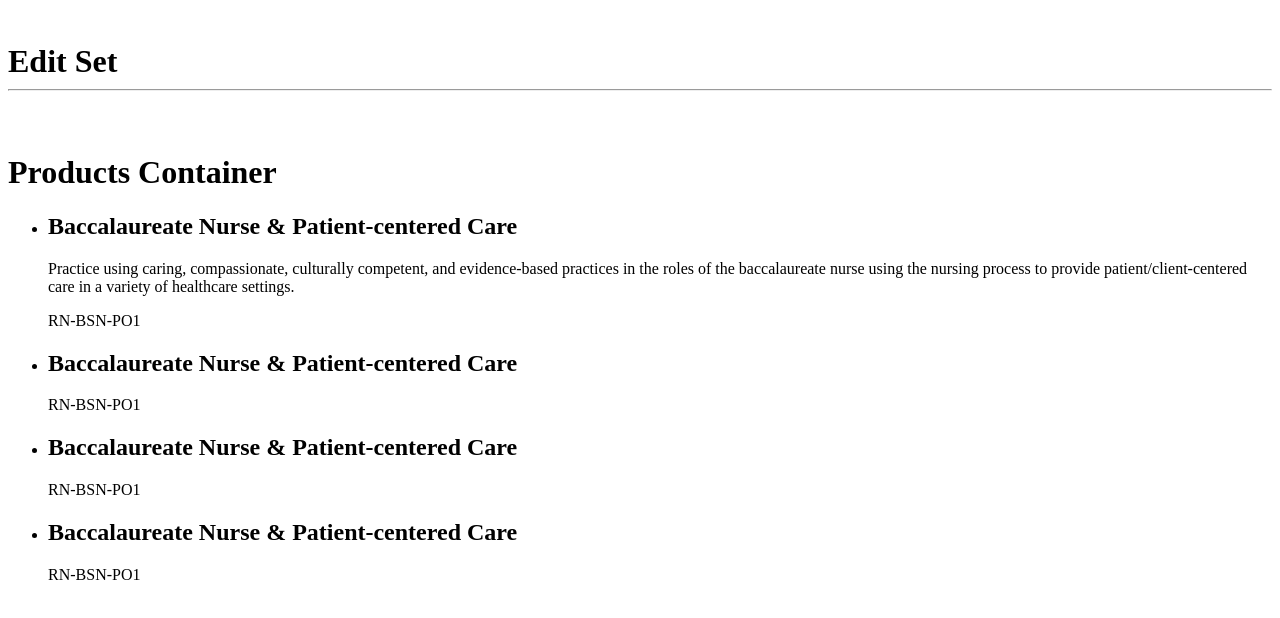
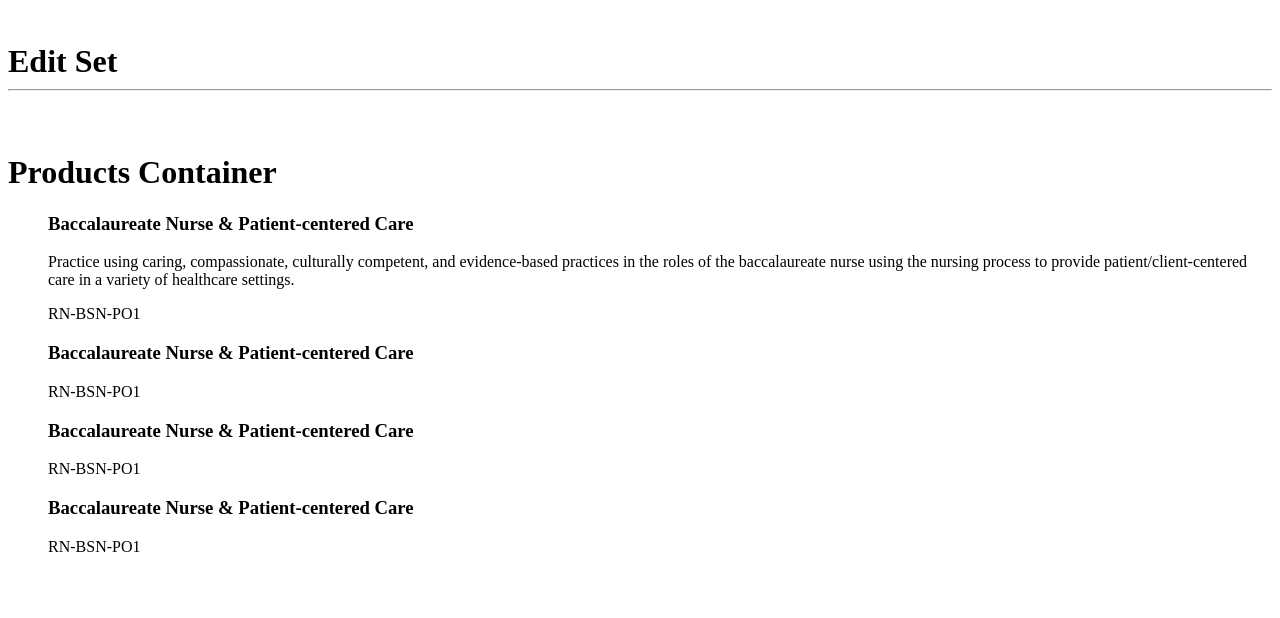
Before and after one commit to Ntwali-Josue/set, a React (Create React App) app: page / in a window 1280 px wide. Shown: the top 618 px of the page. Built offline with nearby package versions, Linux system fonts and the light colour scheme; the HTML template or start-up script is replaced by a standard one.

Commit message:
Render product list component

```diff
--- a/src/components/ProductsContainer.js
+++ b/src/components/ProductsContainer.js
@@ -1,5 +1,5 @@
 import React from "react";
-
+import ProductsList from "./ProductsList";
 class ProductsContainer extends React.Component {
   state = {
     products: [
@@ -30,15 +30,7 @@ class ProductsContainer extends React.Component {
     return (
       <div>
         <h1>Products Container</h1>
-        <ul>
-          {this.state.products.map(product => (
-            <li key={product.elementID}>
-              <h2>{product.elementName}</h2>
-              <p>{product.elementDescription}</p>
-              <p>{product.elementID}</p>
-            </li>
-          ))}
-        </ul>
+        <ProductsList products={this.state.products} />
       </div>
     );
   }
```
